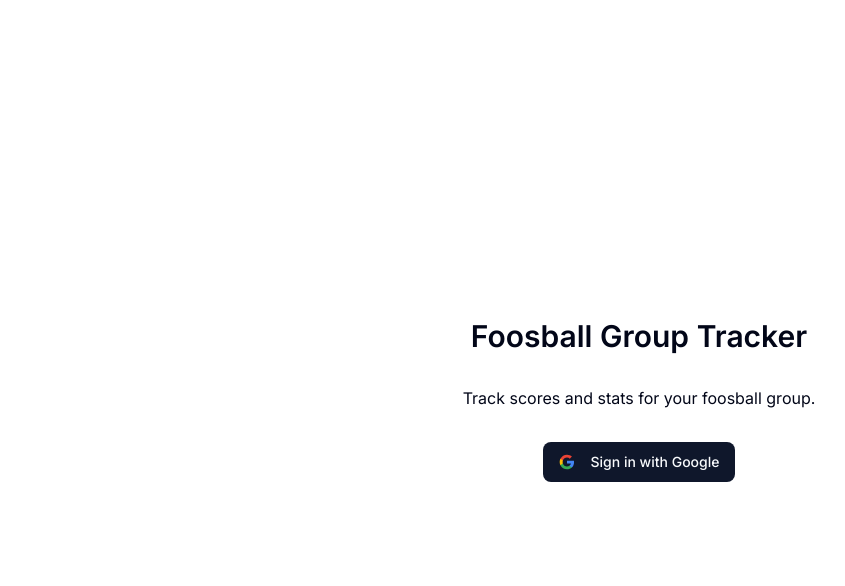
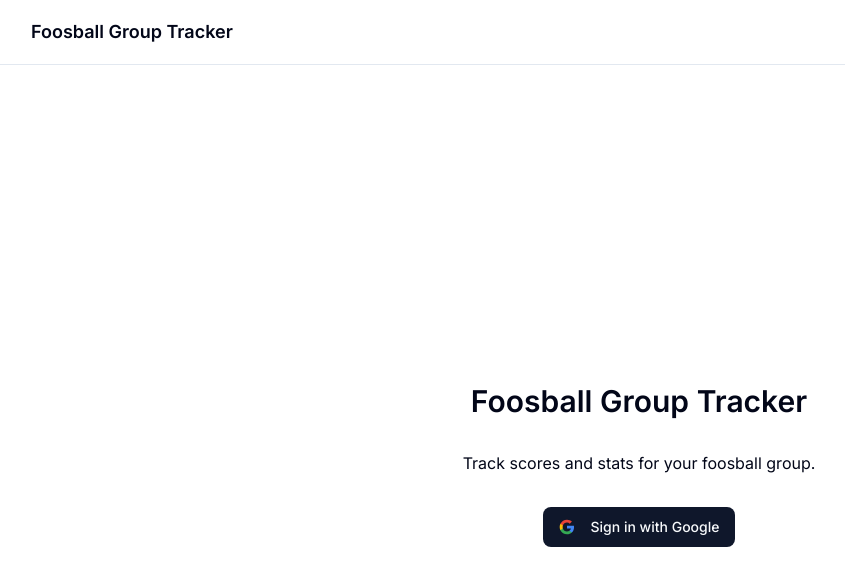
Before and after one commit to peter115342/foosball_group_tracker, a Next.js app: page / in a window 1280 px wide. Shown: the top 586 px of the page, without its empty margins (1-846 px from the left). Built offline with nearby package versions, Linux system fonts and the light colour scheme; no server answers.

Commit message:
feat: added navbar for the page

```diff
--- a/app/dashboard/page.tsx
+++ b/app/dashboard/page.tsx
@@ -69,7 +69,7 @@ const formatAdminDisplayName = (fullName: string | null | undefined): string =>
 };
 
 export default function DashboardPage() {
-  const { user, loading, logout } = useAuth();
+  const { user, loading} = useAuth();
   const router = useRouter();
   const [isCreateGroupOpen, setIsCreateGroupOpen] = useState(false);
   const [groups, setGroups] = useState<GroupDoc[]>([]);
@@ -272,7 +272,6 @@ export default function DashboardPage() {
         <h1 className="text-3xl font-bold">Your Groups</h1>
         <div className="flex gap-4">
           <Button onClick={() => setIsCreateGroupOpen(true)}>Create Group</Button>
-          <Button variant="outline" onClick={logout}>Logout</Button>
         </div>
       </header>
 
--- a/app/layout.tsx
+++ b/app/layout.tsx
@@ -3,6 +3,7 @@ import { Inter } from "next/font/google";
 import "./globals.css";
 import { AuthProvider } from "@/context/authContext";
 import { Toaster } from "sonner";
+import Navbar from "@/components/layout/Navbar"; // Import the Navbar
 
 const inter = Inter({ subsets: ["latin"] });
 
@@ -19,9 +20,10 @@ export default function RootLayout({
   return (
     <html lang="en">
       <body className={inter.className}>
-        <AuthProvider> {/* Wrap the children */}
-          {children}
-          <Toaster richColors position="top-right" /> {/* Add sonner's Toaster */}
+        <AuthProvider> {/* AuthProvider wraps everything */}
+          <Navbar /> {/* Add the Navbar here */}
+          <main>{children}</main> {/* Wrap page content in main */}
+          <Toaster richColors position="top-right" /> {/* Toaster remains */}
         </AuthProvider>
       </body>
     </html>
--- /dev/null
+++ b/components/layout/Navbar.tsx
@@ -0,0 +1,27 @@
+'use client';
+
+import Link from 'next/link';
+import { useAuth } from '@/context/authContext';
+import { Button } from '@/components/ui/button';
+
+export default function Navbar() {
+  const { user, logout } = useAuth();
+
+  return (
+    <nav className="border-b bg-background sticky top-0 z-50">
+      <div className="container mx-auto px-4 md:px-8 h-16 flex items-center justify-between">
+        <Link href={user ? "/dashboard" : "/"} className="text-lg font-semibold">
+          Foosball Group Tracker
+        </Link>
+        <div>
+          {user && (
+            <Button variant="outline" size="sm" onClick={logout}>
+              Logout
+            </Button>
+          )}
+          {/* Add other nav items here if needed in the future */}
+        </div>
+      </div>
+    </nav>
+  );
+}
```
